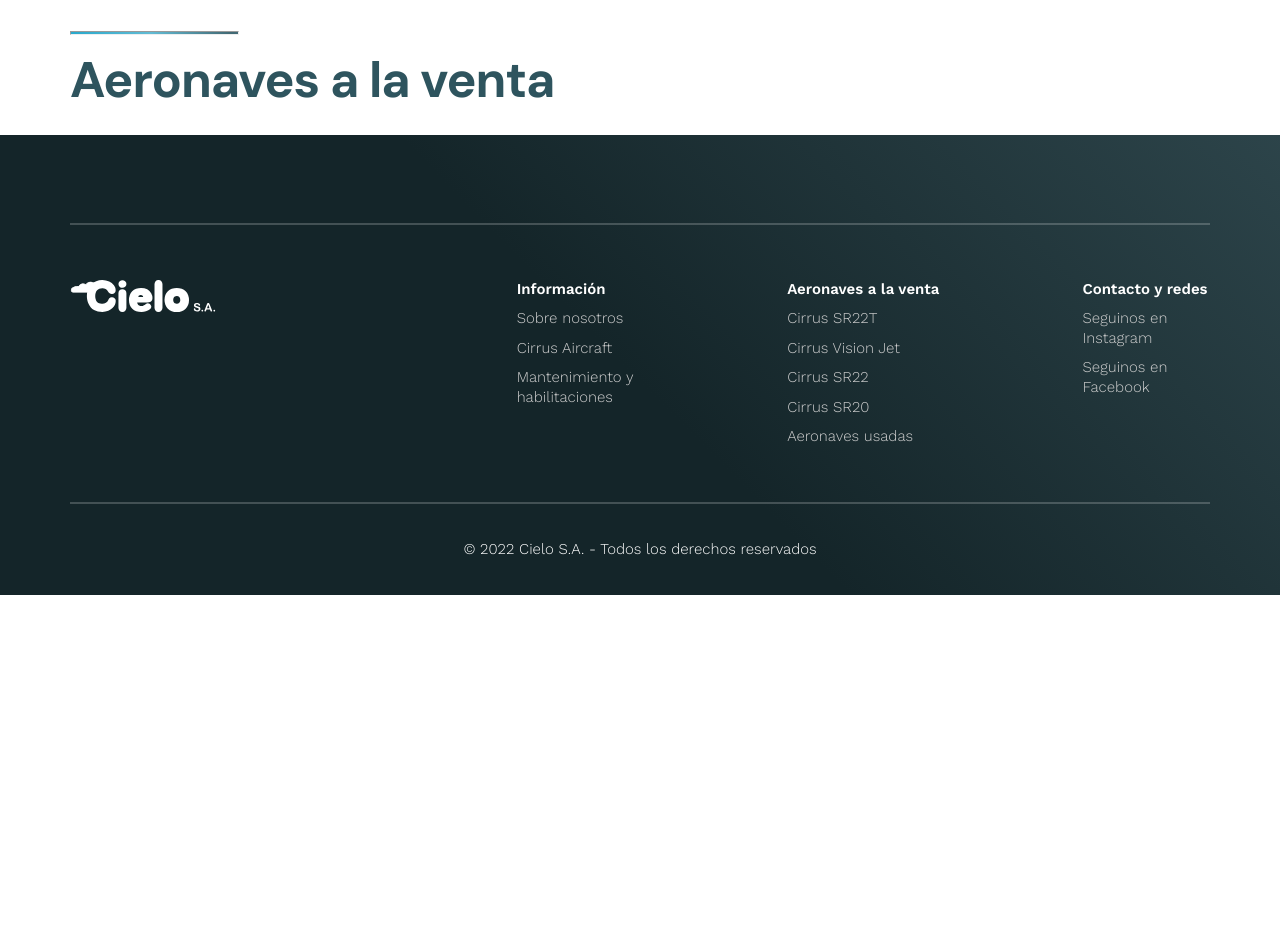
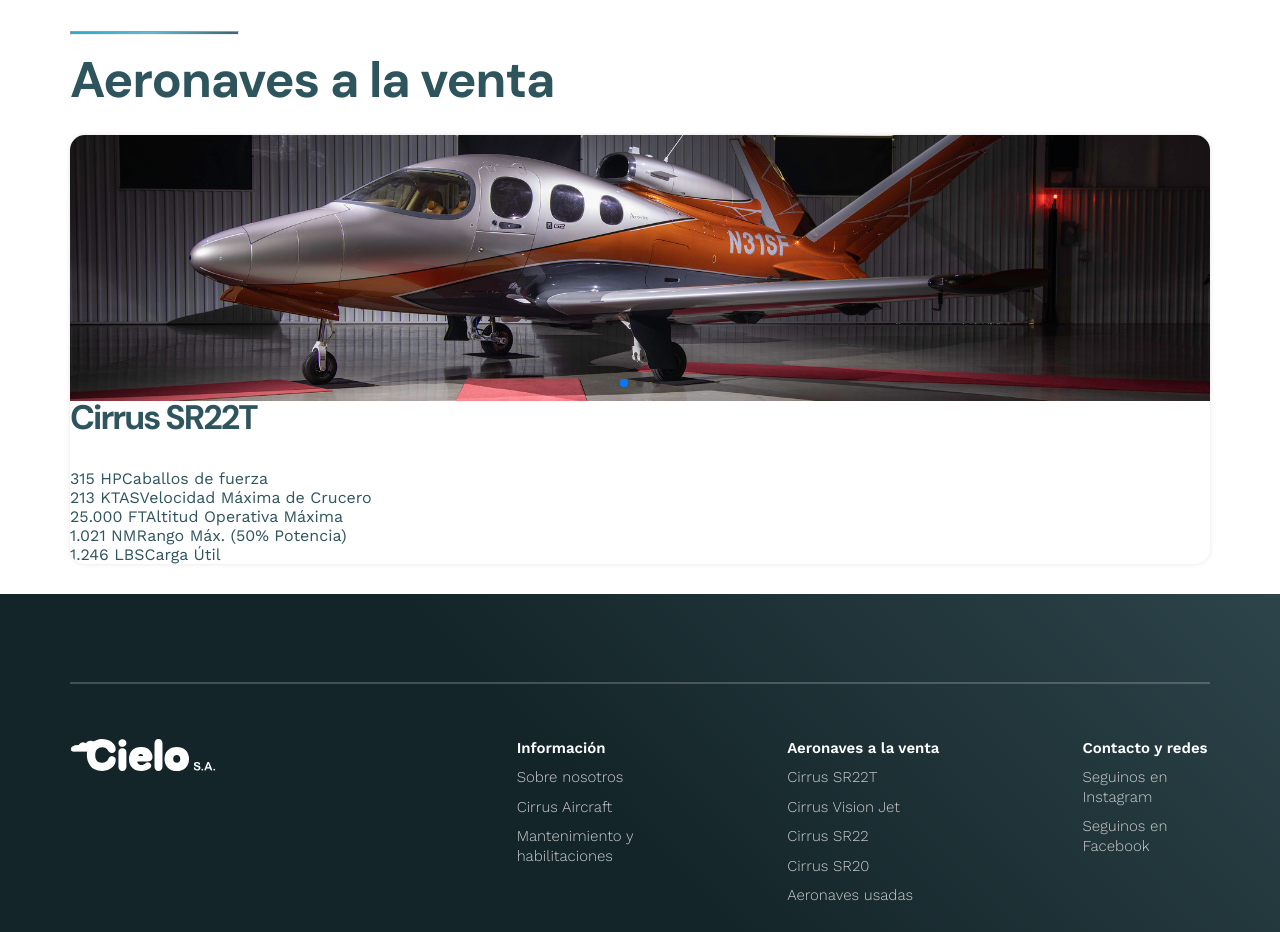
Before and after one commit to lucas-paviotti/cielo-frontend, a Next.js app: page / in a window 1280 px wide. Shown: the part 2300-3232 px from the top of the page. Before the commit the page ends 2895 px from the top, so only its background shows below. Built offline with nearby package versions, Linux system fonts and the light colour scheme.

Commit message:
Incorporar swiper

```diff
--- a/components/AircraftFeaturedCard.js
+++ b/components/AircraftFeaturedCard.js
@@ -1,5 +1,55 @@
 import React from 'react';
+import Image from 'next/image'
+import { Swiper, SwiperSlide } from "swiper/react";
+import "swiper/css";
+import "swiper/css/pagination";
+import { Pagination } from "swiper";
 
 export const AircraftFeaturedCard = () => {
-  return <div></div>;
+  return (
+    <div className='aircraft-featured-card'>
+      <Swiper
+        modules={[Pagination]}
+        pagination={{ clickable: true }}
+        className="aircraft-featured-card__slider"
+      >
+        <SwiperSlide>
+          <Image src="/images/N31SF_09.jpg" alt="image-alt-text" layout="fill" objectFit="cover" objectPosition="center center"/>
+        </SwiperSlide>
+        <SwiperSlide>
+          <Image src="/images/N31SF_09.jpg" alt="image-alt-text" layout="fill" objectFit="cover" objectPosition="center center"/>
+        </SwiperSlide>
+        <SwiperSlide>
+          <Image src="/images/N31SF_09.jpg" alt="image-alt-text" layout="fill" objectFit="cover" objectPosition="center center"/>
+        </SwiperSlide>
+      </Swiper>
+      <div className="aircraft-featured-card__info">
+        <div className="aircraft-featured-card__title">
+          <h3>Cirrus SR22T</h3>
+        </div>
+        <ul className="aircraft-featured-card__list">
+          <li className="aircraft-featured-card__list-item">
+            <span>315 HP</span>
+            <span>Caballos de fuerza</span>
+          </li>
+          <li className="aircraft-featured-card__list-item">
+            <span>213 KTAS</span>
+            <span>Velocidad Máxima de Crucero</span>
+          </li>
+          <li className="aircraft-featured-card__list-item">
+            <span>25.000 FT</span>
+            <span>Altitud Operativa Máxima</span>
+          </li>
+          <li className="aircraft-featured-card__list-item">
+            <span>1.021 NM</span>
+            <span>Rango Máx. (50% Potencia)</span>
+          </li>
+          <li className="aircraft-featured-card__list-item">
+            <span>1.246 LBS</span>
+            <span>Carga Útil</span>
+          </li>
+        </ul>
+      </div>
+    </div>
+  );
 };
--- a/components/Header.js
+++ b/components/Header.js
@@ -1,5 +1,5 @@
 import React, { useEffect, useState } from "react";
-import Image from 'next/image'
+import Image from 'next/image';
 import { FontAwesomeIcon } from "@fortawesome/react-fontawesome";
 import { faFacebookF, faInstagram } from '@fortawesome/free-brands-svg-icons';
 import { faEnvelope } from '@fortawesome/free-regular-svg-icons';
--- a/package.json
+++ b/package.json
@@ -13,9 +13,10 @@
     "@fortawesome/free-regular-svg-icons": "^5.15.4",
     "@fortawesome/free-solid-svg-icons": "^5.15.4",
     "@fortawesome/react-fontawesome": "^0.1.17",
-    "next": "12.0.4",
+    "next": "^12.1.0",
     "react": "17.0.2",
-    "react-dom": "17.0.2"
+    "react-dom": "17.0.2",
+    "swiper": "^8.0.7"
   },
   "devDependencies": {
     "eslint": "7.32.0",
--- a/pages/index.js
+++ b/pages/index.js
@@ -5,6 +5,7 @@ import { Hero } from '../components/Hero';
 import { GridMenuContainer } from '../components/GridMenuContainer';
 import { CallToAction } from '../components/CallToAction';
 import { TitleWithLine } from '../components/TitleWithLine';
+import { AircraftFeaturedCard } from '../components/AircraftFeaturedCard';
 
 export default function Home() {
   const router = useRouter();
@@ -36,6 +37,11 @@ export default function Home() {
         <TitleWithLine title='Aeronaves a la venta' />
       </div>
 
+      <div className="container">
+        <AircraftFeaturedCard/>
+      </div>
+
+
     </>
   )
 }
--- /dev/null
+++ b/styles/components/AircraftFeaturedCard.scss
@@ -0,0 +1,11 @@
+.aircraft-featured-card {
+    border-radius: 15px;
+    box-shadow: 0px 0px 5px rgba(0, 0, 0, 0.1);
+    overflow: hidden;
+    margin-bottom: 1.875rem;
+    &__slider {
+        .swiper-slide {
+            height: 266px;
+        }
+    }
+}
--- a/styles/components/GridMenuItem.scss
+++ b/styles/components/GridMenuItem.scss
@@ -66,7 +66,7 @@
             transform: scale(1.2);
         }
     }
-    .grid-menu-item-background {
+    &-background {
         position: absolute;
         width: 100%;
         height: 100%;
--- a/styles/main.scss
+++ b/styles/main.scss
@@ -10,3 +10,4 @@
 @import './components/TextLink.scss';
 @import './components/CallToAction.scss';
 @import './components/TitleWithLine.scss';
+@import './components/AircraftFeaturedCard.scss';
```
Also changed, not shown: 1 other file (tests, documents, lock files or other folders).
